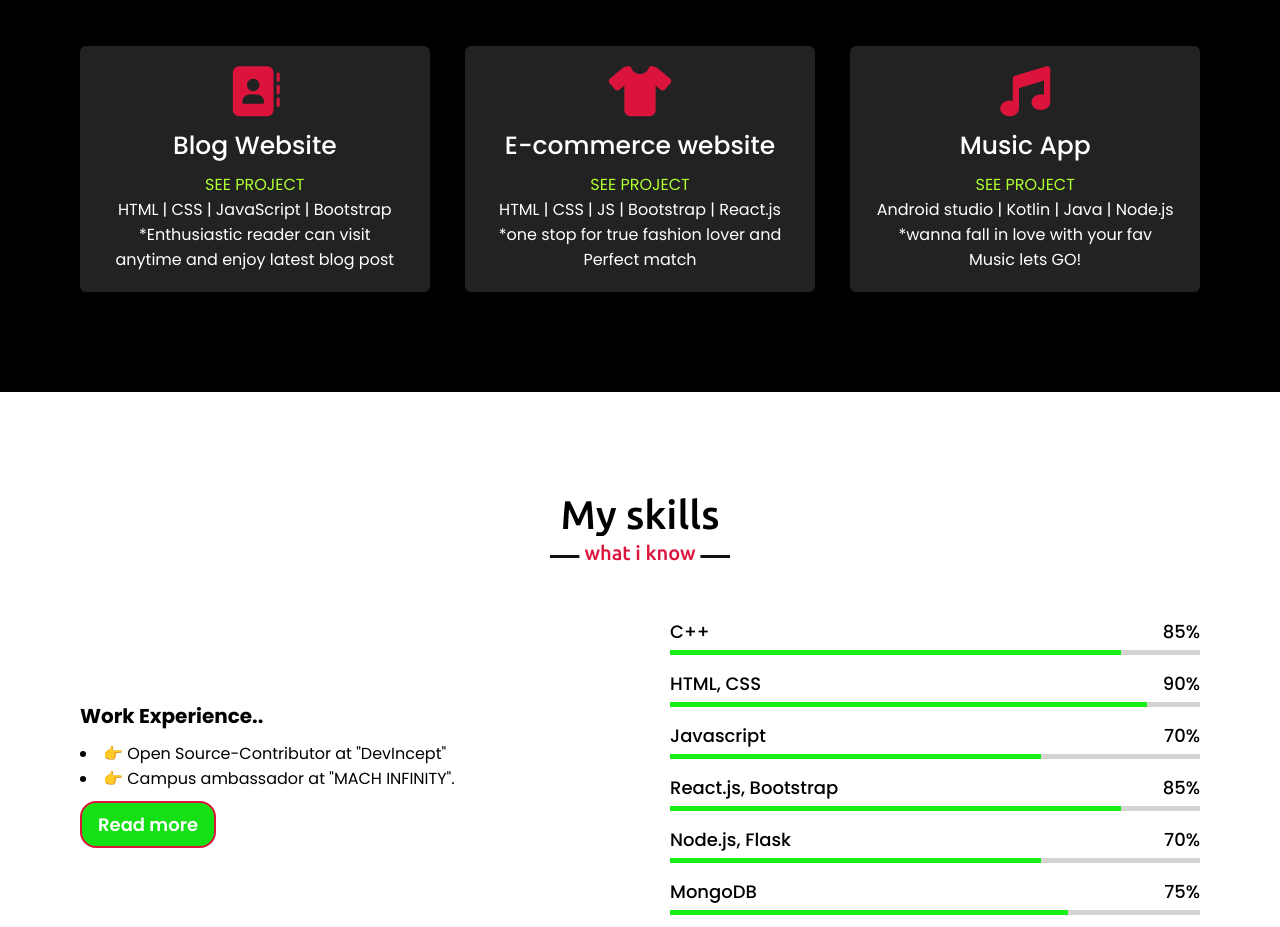
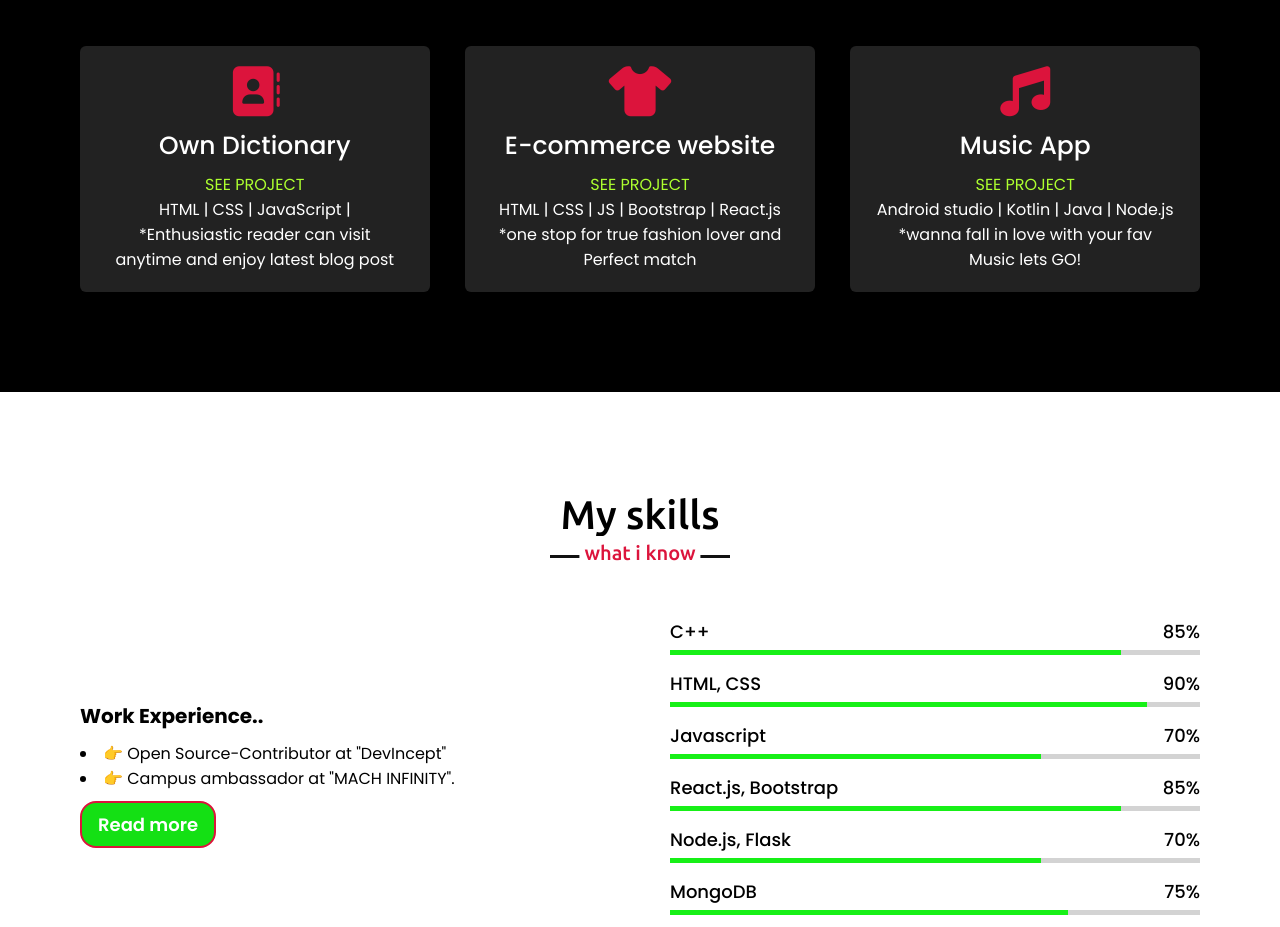
Before and after one commit to aniket-2001/PortfolioProject, a plain HTML site: page index.html in a window 1280 px wide. Shown: the part 1762-2689 px from the top of the page. Drawn offline with nearby package versions, Linux system fonts and the light colour scheme.

Commit message:
Update index.html

```diff
--- a/index.html
+++ b/index.html
@@ -96,9 +96,9 @@
                 <div class="card">
                     <div class="box">
                         <i class="	fas fa-address-book"></i>
-                        <div class="text">Blog Website</div>
-                        <a href="https://knowledegehub01.blogspot.com/" style="color:greenyellow;";>SEE PROJECT</a>
-                        <p>HTML | CSS | JavaScript | Bootstrap  *Enthusiastic reader can visit anytime and enjoy latest blog post</p>
+                        <div class="text">Own Dictionary </div>
+                        <a href="https://aniket-2001.github.io/dictionart/" style="color:greenyellow;";>SEE PROJECT</a>
+                        <p>HTML | CSS | JavaScript |  <br>  *Enthusiastic reader can visit anytime and enjoy latest blog post</p>
                     </div>
                 </div>
                 <div class="card">
```
